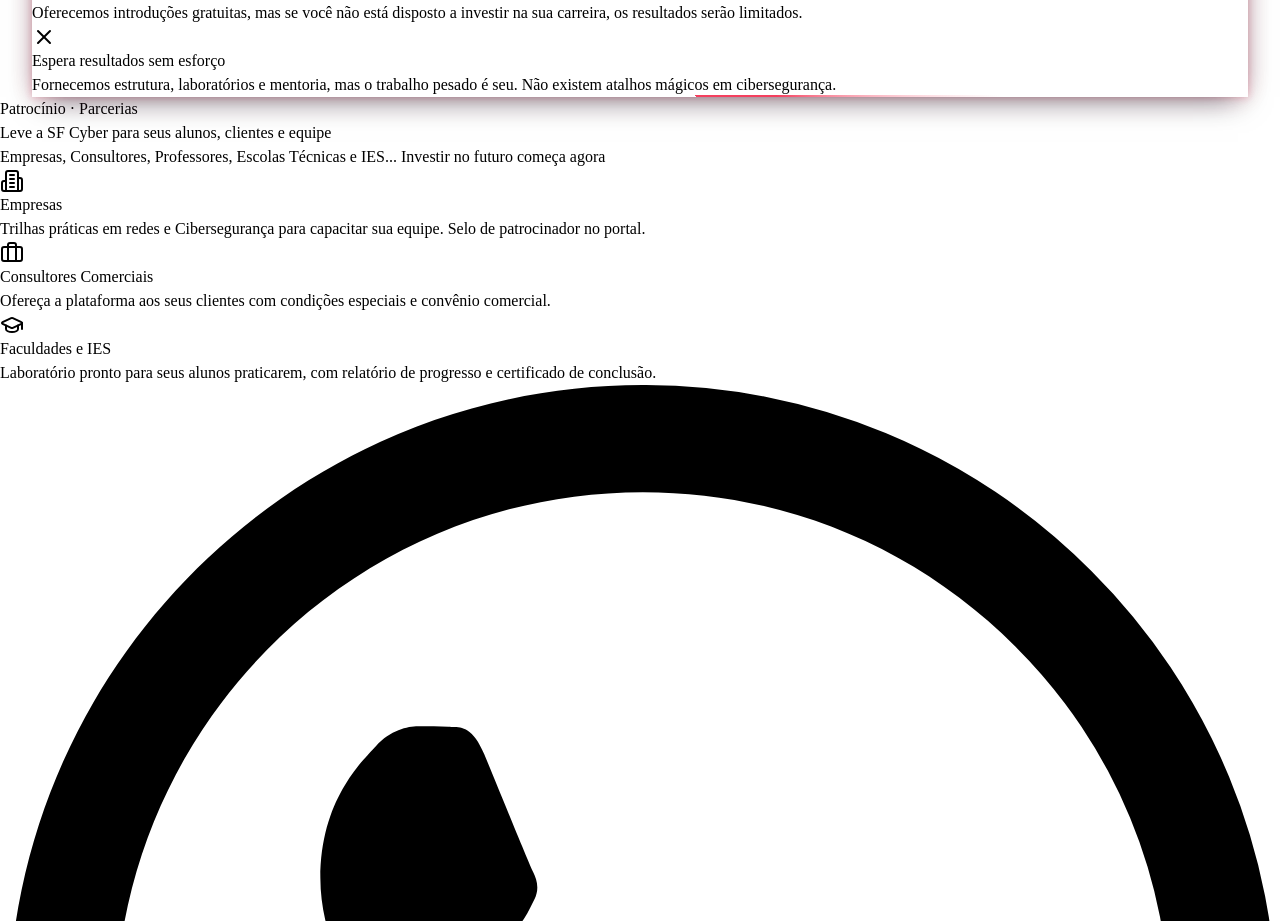
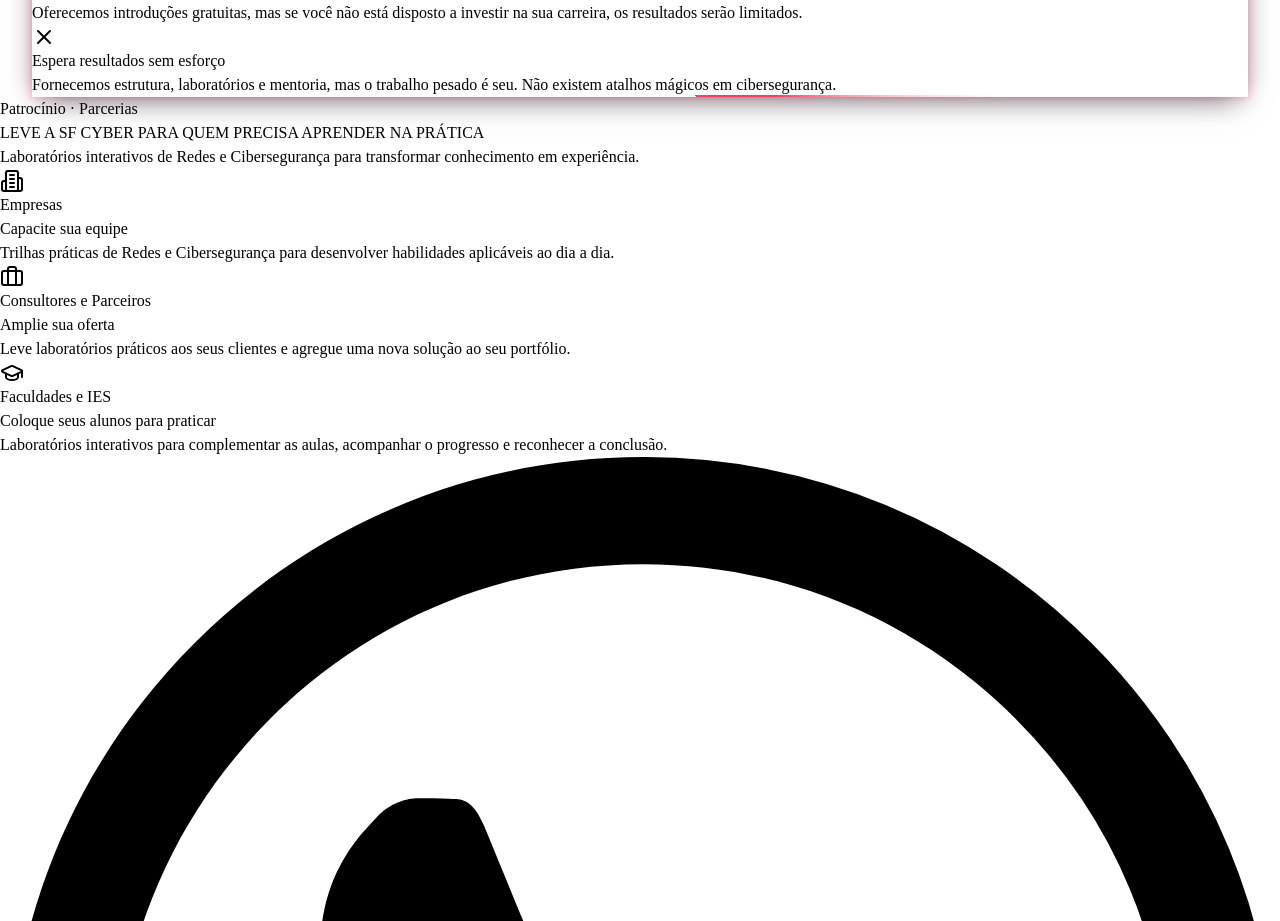
Before and after one commit to sandronsk1977-creator/sf-cyber, a React (Vite) app in the folder client/: page / in a window 1280 px wide. Shown: the part 2346-3267 px from the top of the page. Built offline with nearby package versions, Linux system fonts and the light colour scheme.

Commit message:
feat: update sponsor section copy and partner cards

```diff
--- a/client/src/components/SponsorSection.tsx
+++ b/client/src/components/SponsorSection.tsx
@@ -13,17 +13,20 @@ const PARTNERS = [
   {
     icon: Building2,
     title: "Empresas",
-    desc: "Trilhas práticas em redes e Cibersegurança para capacitar sua equipe. Selo de patrocinador no portal.",
+    subtitle: "Capacite sua equipe",
+    desc: "Trilhas práticas de Redes e Cibersegurança para desenvolver habilidades aplicáveis ao dia a dia.",
   },
   {
     icon: Briefcase,
-    title: "Consultores Comerciais",
-    desc: "Ofereça a plataforma aos seus clientes com condições especiais e convênio comercial.",
+    title: "Consultores e Parceiros",
+    subtitle: "Amplie sua oferta",
+    desc: "Leve laboratórios práticos aos seus clientes e agregue uma nova solução ao seu portfólio.",
   },
   {
     icon: GraduationCap,
     title: "Faculdades e IES",
-    desc: "Laboratório pronto para seus alunos praticarem, com relatório de progresso e certificado de conclusão.",
+    subtitle: "Coloque seus alunos para praticar",
+    desc: "Laboratórios interativos para complementar as aulas, acompanhar o progresso e reconhecer a conclusão.",
   },
 ];
 
@@ -39,15 +42,15 @@ export function SponsorSection() {
             Patrocínio · Parcerias
           </span>
           <h2 className="text-3xl sm:text-4xl font-black text-white font-mono mb-4">
-            Leve a SF Cyber para seus alunos, clientes e equipe
+            LEVE A SF CYBER PARA QUEM PRECISA APRENDER NA PRÁTICA
           </h2>
           <p className="text-slate-400 max-w-2xl mx-auto">
-            Empresas, Consultores, Professores, Escolas Técnicas e IES... Investir no futuro começa agora
+            Laboratórios interativos de Redes e Cibersegurança para transformar conhecimento em experiência.
           </p>
         </div>
 
         <div className="grid md:grid-cols-3 gap-6 mb-10">
-          {PARTNERS.map(({ icon: Icon, title, desc }) => (
+          {PARTNERS.map(({ icon: Icon, title, subtitle, desc }) => (
             <div
               key={title}
               className="p-6 rounded-2xl bg-slate-900/60 border border-slate-800 hover:border-cyan-500/40 transition-colors"
@@ -55,7 +58,8 @@ export function SponsorSection() {
               <div className="flex items-center justify-center w-12 h-12 mb-4 rounded-xl bg-cyan-500/10 border border-cyan-500/30 text-cyan-400">
                 <Icon className="w-6 h-6" />
               </div>
-              <h3 className="font-extrabold text-lg text-white font-mono mb-2">{title}</h3>
+              <h3 className="font-extrabold text-lg text-white font-mono mb-1">{title}</h3>
+              <p className="text-cyan-400 text-sm font-bold mb-2">{subtitle}</p>
               <p className="text-sm text-slate-400 leading-relaxed">{desc}</p>
             </div>
           ))}
```
